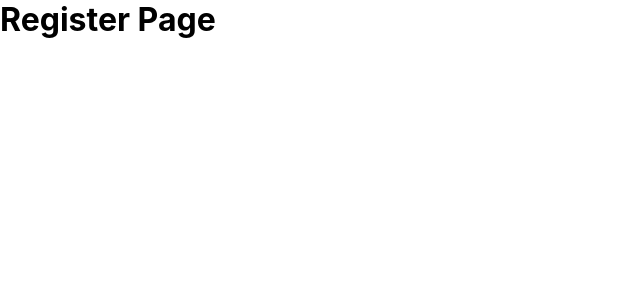
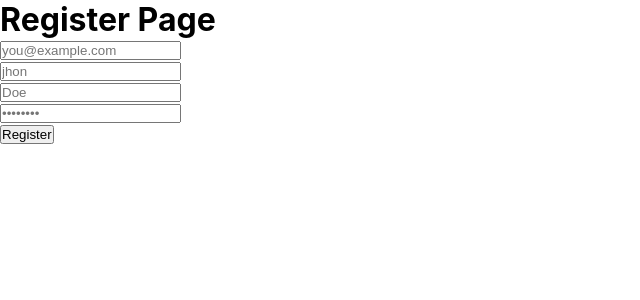
Before and after one commit to ErickBits/complete-app, a React (Create React App) app in the folder client/: page /register in a window 1280 px wide. Shown: the top 300 px of the page, without its empty margins (0-640 px from the left). Built offline with nearby package versions, Linux system fonts and the light colour scheme.

Commit message:
Register function added in front-end (client), linked to the backend working uploading users to the database

```diff
--- /dev/null
+++ b/client/src/components/Button.jsx
@@ -0,0 +1,13 @@
+function Button({type,text}) {
+    return(
+        <div className="btn-container">
+            <button
+                class="btn-effect-5"
+                type={type}
+            >
+            {text}</button>
+        </div>
+    );
+}
+
+export default Button;
--- /dev/null
+++ b/client/src/components/Input.jsx
@@ -0,0 +1,16 @@
+function Inputs({placeholder,value,onChange,type}) {
+
+  return (
+    <div>
+      <input
+        className="input"
+        type={type}
+        placeholder={placeholder}
+        value={value}
+        onChange={onChange}
+        />
+    </div>
+  );
+}
+
+export default Inputs;
--- a/client/src/components/botons.jsx
+++ /dev/null
@@ -1,3 +0,0 @@
-<div class="btn-container">
-    <button class="btn-effect-5">5. FILL 'ER UP</button>
-</div>
--- a/client/src/components/header.jsx
+++ b/client/src/components/header.jsx
@@ -1,4 +1,5 @@
 import '../style-sheets/header.css';
+import { Link } from 'react-router-dom';
 
 function Header() {
     return (
@@ -7,12 +8,19 @@ function Header() {
                 <img id="header-img" src="https://user-images.githubusercontent.com/100820534/164579594-2ccab160-439a-46ca-a4db-98c38f46f841.png" alt="Logo da icash?"/> <p class="logo-word">icash</p>
             </div>
             <nav id="nav-bar">
-            <ul className="nav-bar-control">
-                <a className="up-grd" href="www.google.com"><li class="nav-link  up-grd">Upgrade</li></a>
-                <a className="link" href="www.google.com"><li class="nav-link">Log-in</li></a>
-                <a className="link" href="www.google.com"><li class="nav-link">Sign-in</li></a>
-            </ul>
+                <ul className="nav-bar-control">
+                    <li className="nav-link up-grd">
+                        <Link className="up-grd" to="/upgrade">Upgrade</Link>
+                    </li>
+                    <li className="nav-link">
+                        <Link className="link" to="/register">Log-in</Link>
+                    </li>
+                    <li className="nav-link">
+                        <Link className="link" to="/signup">Sign-in</Link>
+                    </li>
+                </ul>
             </nav>
+
         </header>
     );
 }
--- a/client/src/views/Register.jsx
+++ b/client/src/views/Register.jsx
@@ -1,10 +1,89 @@
+import { useState } from "react";
+import Input from "../components/Input.jsx";
+import Button from "../components/Button.jsx";
+
 function Register() {
+
+  const [email,setEmail] = useState('');
+  const [name,setName] = useState('');
+  const [lastname,setLastName] = useState('');
+  const [password,setPassword] = useState('');
+
+  async function RegisterUser(e) {
+    e.preventDefault();
+
+    const Data = {
+      email,
+      name,
+      lastname, // ← match the backend key
+      password
+    };
+
+    try {
+      const response = await fetch('http://localhost:5100/bread_network/register', {
+        method: 'POST',
+        headers: {
+          'Content-Type': 'application/json'
+        },
+        body: JSON.stringify(Data)
+      })
+
+      if(!response.ok) throw new Error('Network response was not ok');
+
+      const result = await response.json();
+      console.log('User registered:', result);
+      alert('User registered successfully!');
+
+    } catch (error) {
+      console.error('Error:', error);
+    }
+  }
+
   return (
-    <div>
-      <h1>Register Page</h1>
-
+    <div className="main-div">
+      <div>
+        <h1>Register Page</h1>
+        <form
+          className="Register-form"
+          onSubmit={RegisterUser}
+        >
+          <Input
+            type="email"
+            value={email}
+            onChange={e => setEmail(e.target.value)}
+            placeholder="you@example.com"
+            required
+          />
+          <Input
+            type="text"
+            value={name}
+            onChange={e => setName(e.target.value)}
+            placeholder="jhon"
+            required
+          />
+          <Input
+            type="text"
+            value={lastname}
+            onChange={e => setLastName(e.target.value)}
+            placeholder="Doe"
+            required
+          />
+          <Input
+            type="password"
+            value={password}
+            onChange={e => setPassword(e.target.value)}
+            placeholder="••••••••"
+            required
+          />
+          <Button
+            type={"submit"}
+            text={"Register"}
+          />
+        </form>
+      </div>
     </div>
   );
+
 }
 
 export default Register;
--- a/client/src/views/SignUp.jsx
+++ b/client/src/views/SignUp.jsx
@@ -0,0 +1,39 @@
+import { useState } from "react";
+import Input from "../components/Input.jsx";
+import Button from "../components/Button.jsx";
+
+function SignUp() {
+    const [email,setEmail] = useState('');
+    const [password,setPassword] = useState('');
+
+
+
+    return (
+        <div className="main-div">
+        <div className="login-div">
+            <h1>Log In Page</h1>
+            <form className="login-form">
+            <Input
+                type="email"
+                value={email}
+                onChange={e => setEmail(e.target.value)}
+                placeholder="you@example.com"
+                required
+            />
+            <Input
+                type="password"
+                value={password}
+                onChange={e => setPassword(e.target.value)}
+                placeholder="••••••••"
+                required
+            />
+            <Button
+                text={"Log In"}
+            />
+            </form>
+        </div>
+        </div>
+    );
+    }
+
+export default SignUp;
```
Also changed, not shown: client/src/components/inputs.jsx (deleted, +0 -16 lines), 1 other file (tests, documents, lock files or other folders).
